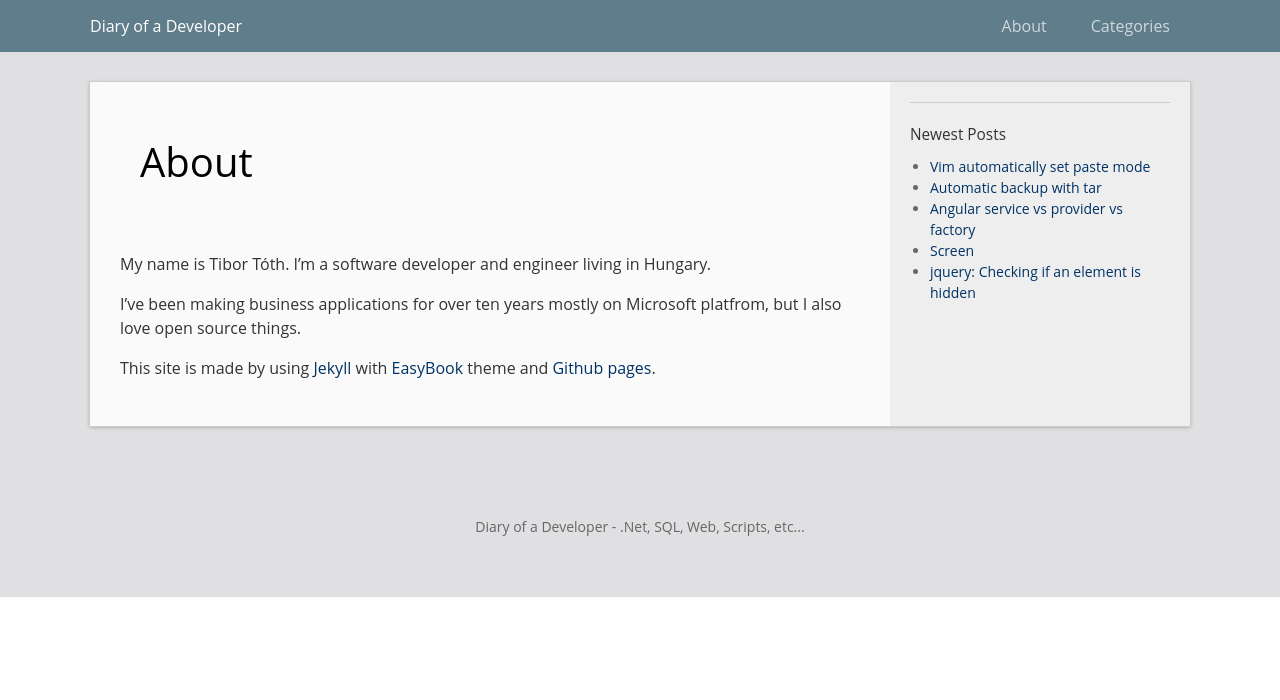
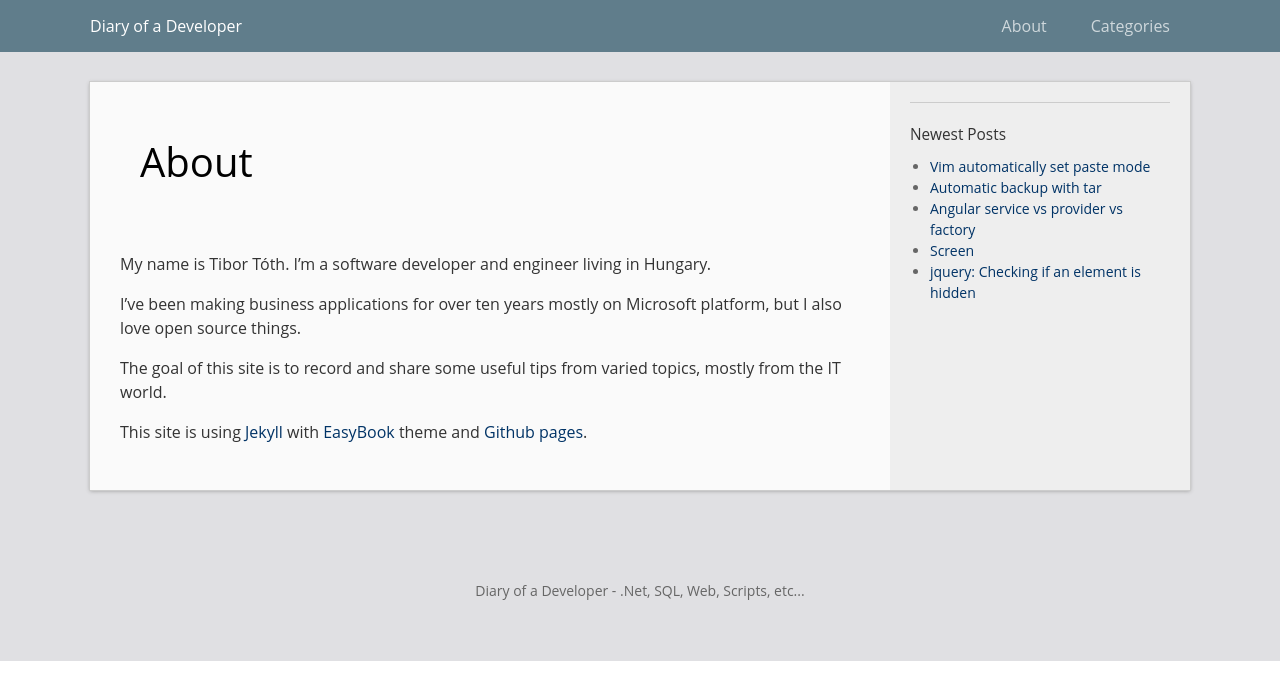
Before and after one commit to szunyog/szunyog.github.io, a Jekyll site: the page built from about.md, in a window 1280 px wide. Shown: the top 700 px of the page. Built offline with Jekyll 4.4.1, drawn with Linux system fonts in a browser that asks for light colours.

Commit message:
Fix typos

```diff
--- a/about.md
+++ b/about.md
@@ -7,9 +7,14 @@ public: true
 
 My name is Tibor Tóth. I'm a software developer and engineer living in Hungary.
 
-I've been making business applications for over ten years mostly on Microsoft platfrom, but I also love open source things.
+I've been making business applications for over ten years mostly on Microsoft
+platform, but I also love open source things.
 
-This site is made by using [Jekyll][jekyll] with [EasyBook][theme] theme and [Github pages][github-pages].
+The goal of this site is to record and share some useful tips from varied
+topics, mostly from the IT world.
+
+This site is using [Jekyll][jekyll] with [EasyBook][theme] theme and
+[Github pages][github-pages].
 
 [github-pages]: https://pages.github.com/
 [jekyll]:    http://jekyllrb.com
```
